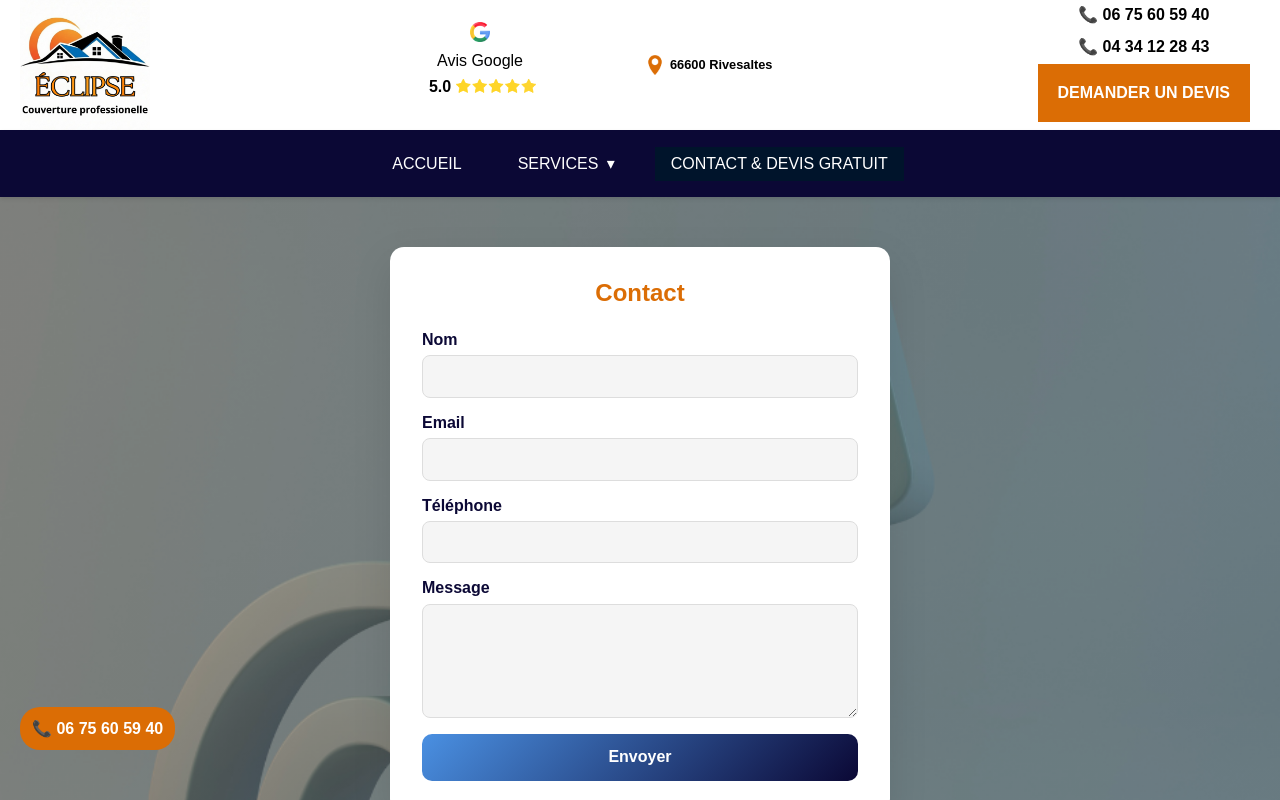
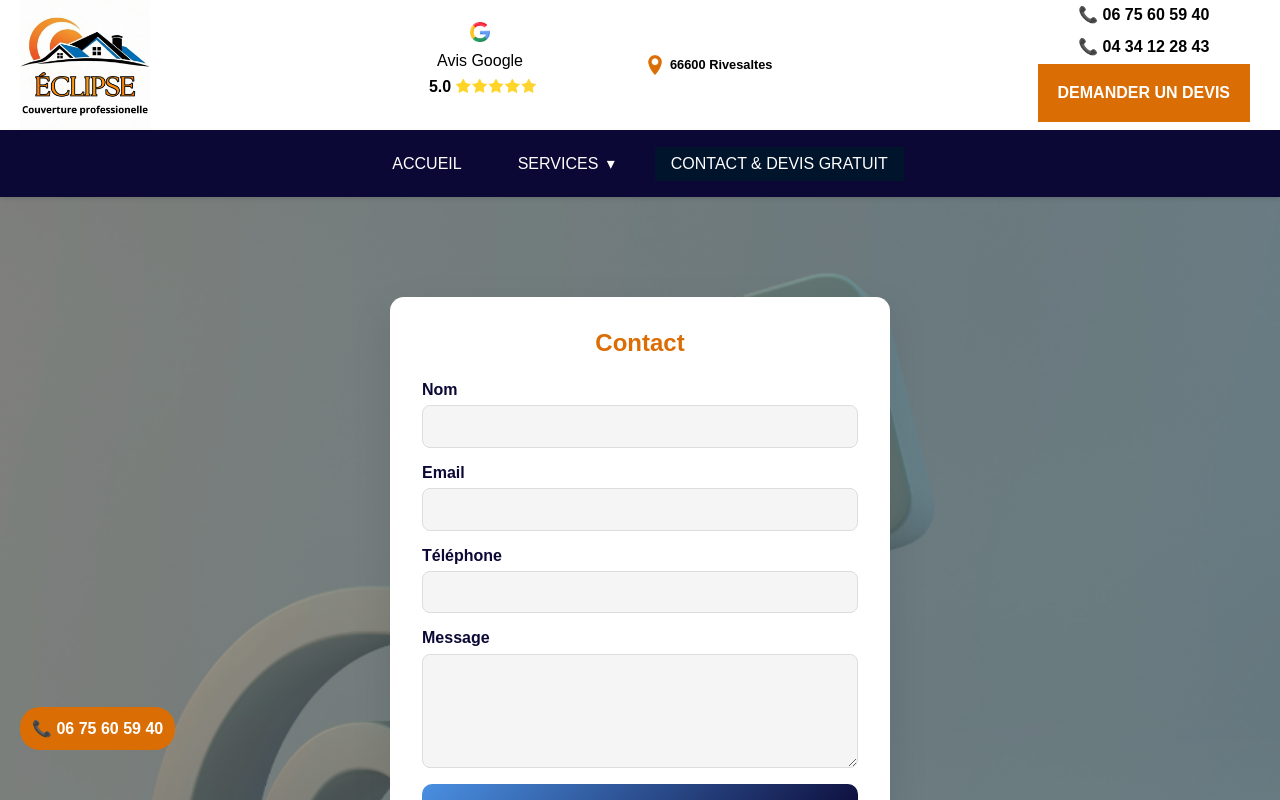
Before and after one commit to AdrienW86/eclipse, a Next.js app: page /contact in a window 1280 px wide. Shown: the top 800 px of the page. Built offline with nearby package versions, Linux system fonts and the light colour scheme.

Commit message:
mise en ligne

```diff
--- a/app/contact/page.js
+++ b/app/contact/page.js
@@ -3,9 +3,9 @@ import Form from "@/components/Form/Form";
 import Maps from "@/components/Maps/Maps";
 import styles from "./page.module.css";
 
-export default function page() {
+export default function Page() {
   return (
-    <main className={styles.page}>
+    <main className={styles.page} id="contact-form">
       <Form />
       <Maps />
     </main>
--- a/app/contact/page.module.css
+++ b/app/contact/page.module.css
@@ -5,5 +5,5 @@
     url("/contact.png");
   background-size: cover;
   background-position: center;
-  padding-top: 50px;
+  padding-top: 100px;
 }
--- a/components/Menu/Menu.jsx
+++ b/components/Menu/Menu.jsx
@@ -41,7 +41,12 @@ export default function Menu() {
               </div>
             )}
           </div>
-          <Link href="/contact" className={`${styles.link} ${pathname === "/contact" ? styles.active : ""}`}>Contact & Devis gratuit</Link>
+            <Link
+              href="/contact#contact-form"
+              className={`${styles.link} ${pathname === "/contact" ? styles.active : ""}`}
+            >
+            Contact & Devis gratuit
+          </Link>
         </nav>
 
         {/* Hamburger mobile */}
```
